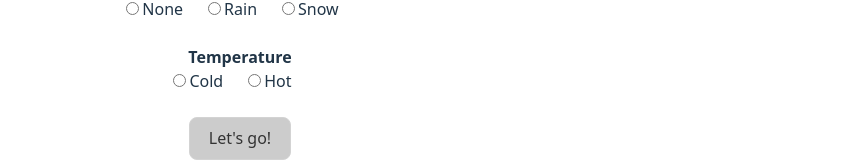
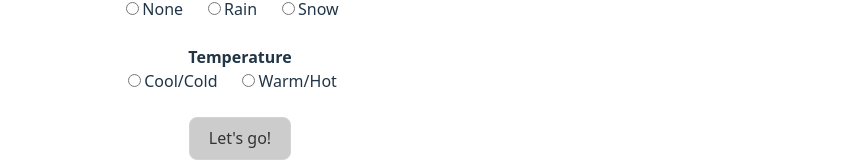
Before and after one commit to kenzkenzkenz/dream-weather, a React (Vite) app in the folder frontend/: page / in a window 1280 px wide. Both pictures are taken after a click on the button "Go Again!". Shown: the part 380-541 px from the top of the page, without its empty margins (400-1265 px from the left). Built offline with nearby package versions, Linux system fonts and the light colour scheme; no server answers.

Commit message:
changes warm/hot temp to 65 deg F

```diff
--- a/frontend/src/Form.jsx
+++ b/frontend/src/Form.jsx
@@ -106,7 +106,7 @@ export default function Form({ onSubmit }) {
                             name="temp"
                             value="cold"
                             onChange={(e) => setTemp(e.target.value)} />
-                        <label htmlFor="cold">Cold</label>
+                        <label htmlFor="cold">Cool/Cold</label>
                     </label>
 
                     <label style={{ marginRight: "20px" }}>
@@ -116,7 +116,7 @@ export default function Form({ onSubmit }) {
                             name="temp"
                             value="hot"
                             onChange={(e) => setTemp(e.target.value)} />
-                        <label htmlFor="hot">Hot</label>
+                        <label htmlFor="hot">Warm/Hot</label>
                     </label>
                 </div>
 
```
Also changed, not shown: 2 other files (tests, documents, lock files or other folders).
